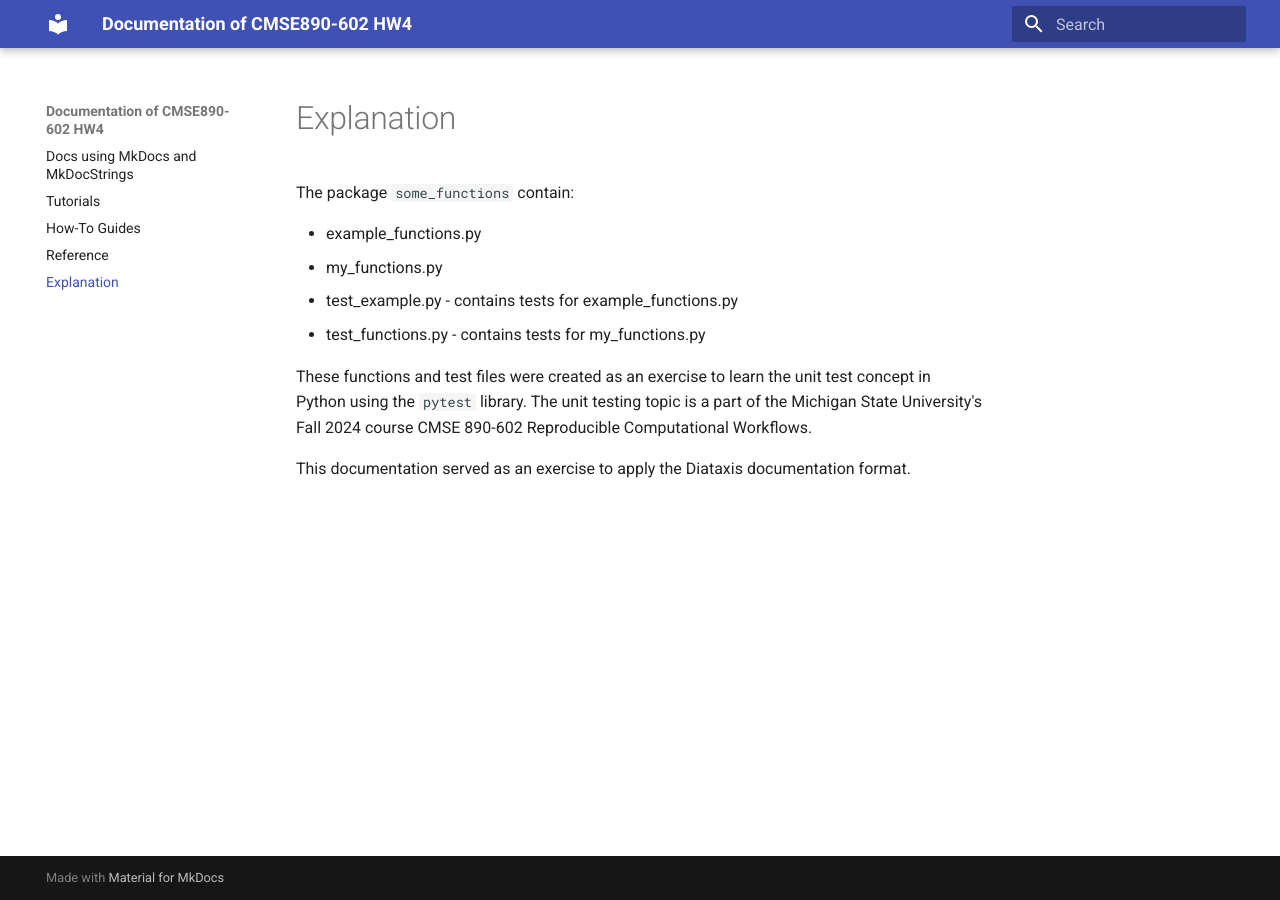
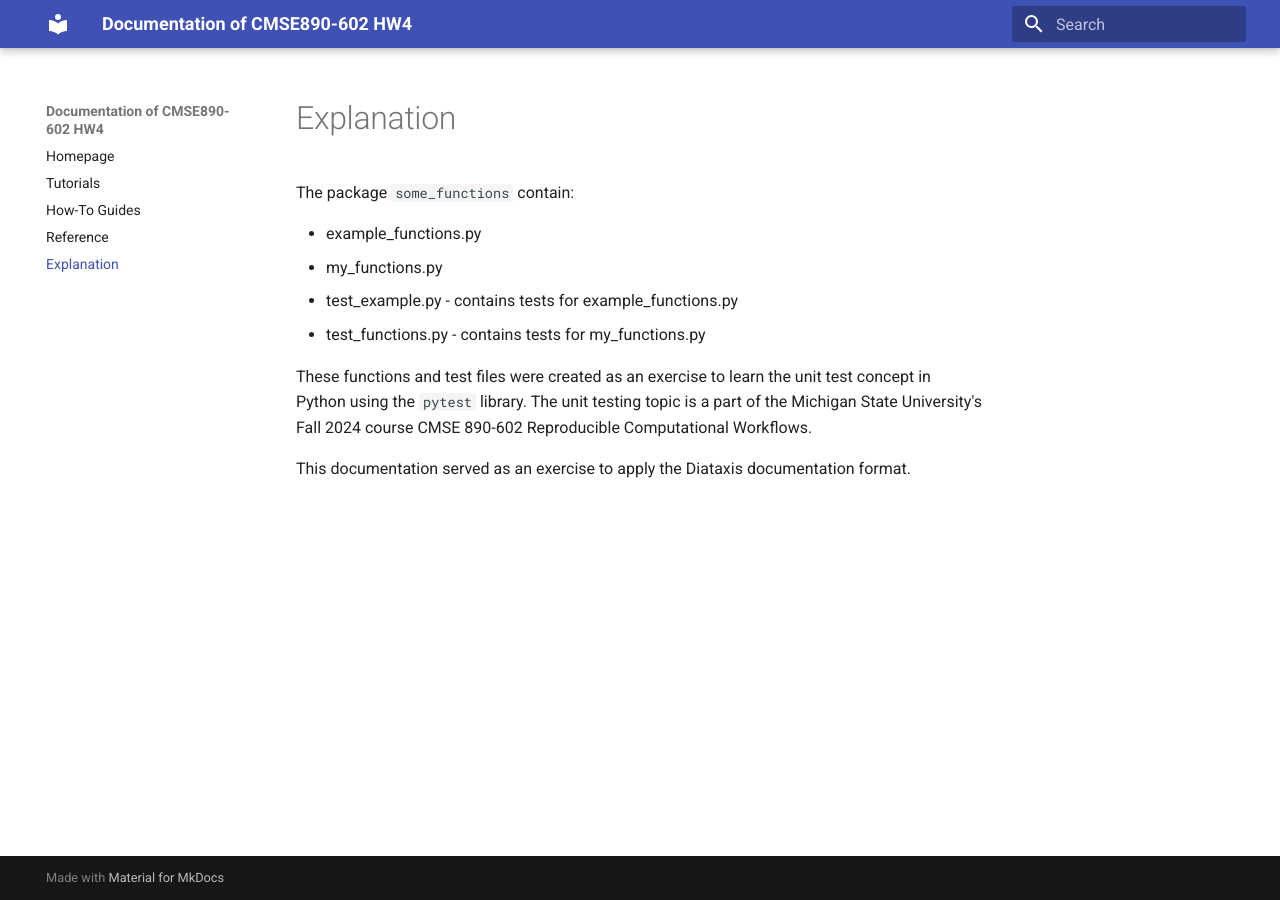
Before and after one commit to amansnama/4hw-docs-ghpages, an MkDocs documentation site: the page built from docs/explanation.md, in a window 1280 px wide. Built offline with MkDocs 1.6.1 and Material for MkDocs 9.7.7, drawn with Linux system fonts in a browser that asks for light colours.

Commit message:
Cleaned nav for index

```diff
--- a/mkdocs.yml
+++ b/mkdocs.yml
@@ -8,7 +8,7 @@ plugins:
 - mkdocstrings
 
 nav:
-  - Docs using MkDocs and MkDocStrings: index.md
+  - Homepage: index.md
   - tutorials.md
   - How-To Guides: how-to-guides.md
   - reference.md
```
